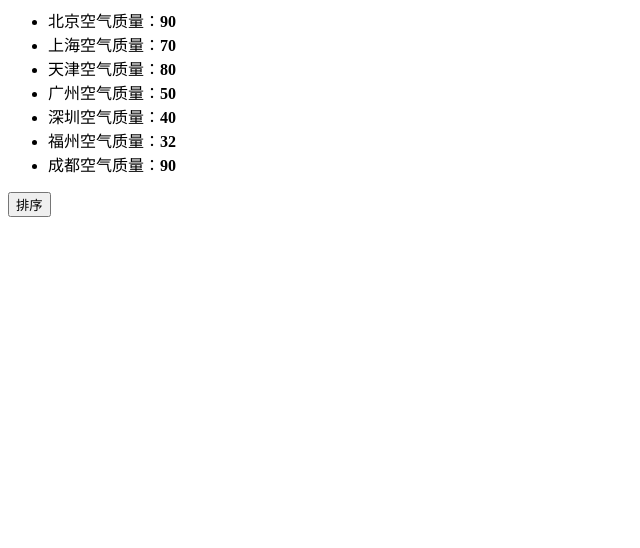
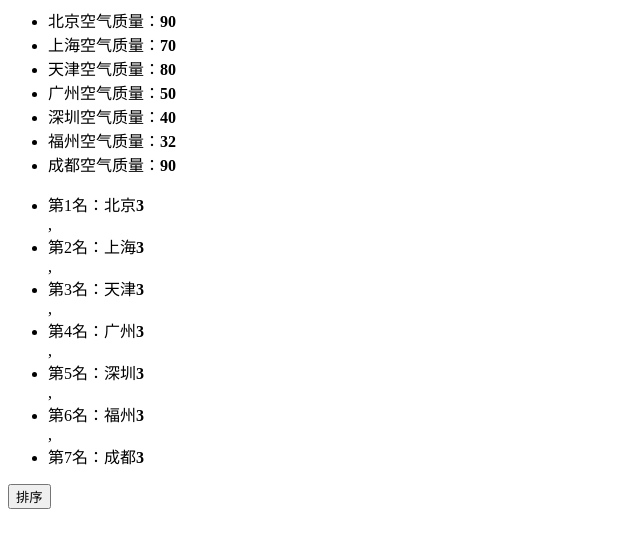
Before and after one commit to zjz1993/IFE2017Learning, a plain HTML site: page basicLesson/binbinAcademy/task3.html in a window 1280 px wide. Both pictures are taken after a click on the button "排序". Shown: the whole page, without its empty margins (0-640 px from the left). Drawn offline with Linux system fonts and the light colour scheme.

Commit message:
斌斌学院task3

```diff
--- a/basicLesson/binbinAcademy/task3.html
+++ b/basicLesson/binbinAcademy/task3.html
@@ -38,7 +38,16 @@ function getData() {
   /*
   coding here
   */
-
+  var data=[];
+  var re=new RegExp('</?\\w+>','g');
+  var array=document.getElementsByTagName('li');
+  for(var i=0;i<array.length;i++){
+      var innerHtml=array[i].innerHTML;
+      innerHtml.replace(re,'');//去除所有的html标签
+      var city=innerHtml.substr(0,2);//选取城市
+      var num=parseInt(innerHtml.match(/[0-9]+/g)[0]);//选取污染指数
+      data.push([city,num]);
+  }
   /*
   data = [
     ["北京", 90],
@@ -46,9 +55,7 @@ function getData() {
     ……
   ]
   */
-
   return data;
-
 }
 
 /**
@@ -57,7 +64,10 @@ function getData() {
  * 返回一个排序后的数组
  */
 function sortAqiData(data) {
-
+  data.sort(function(a,b){
+      return a[1]-b[1];
+  });
+    return data;
 }
 
 /**
@@ -66,11 +76,15 @@ function sortAqiData(data) {
  * 格式见ul中的注释的部分
  */
 function render(data) {
-
+  const ulNode=document.getElementById('resort');
+  const liNode=data.map(function(item,index){
+      return `<li>第${index+1}名：${item[0]}<b>${item[1]}</b></li>`;
+  });
+    ulNode.innerHTML=liNode;
 }
 
 function btnHandle() {
-  var aqiData = getData();
+  let aqiData = getData();
   aqiData = sortAqiData(aqiData);
   render(aqiData);
 }
@@ -78,7 +92,7 @@ function btnHandle() {
 function init() {
 
   // 在这下面给sort-btn绑定一个点击事件，点击时触发btnHandle函数
-
+  document.getElementById('sort-btn').onclick=btnHandle;
 }
 
 init();
```
